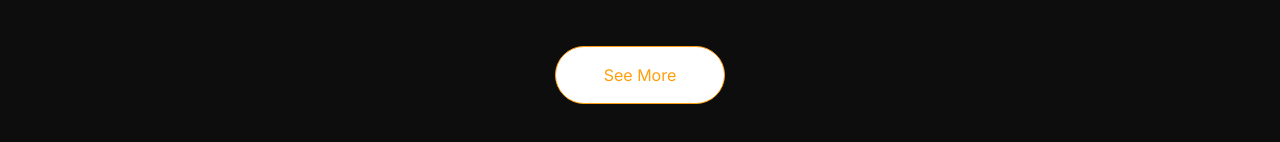
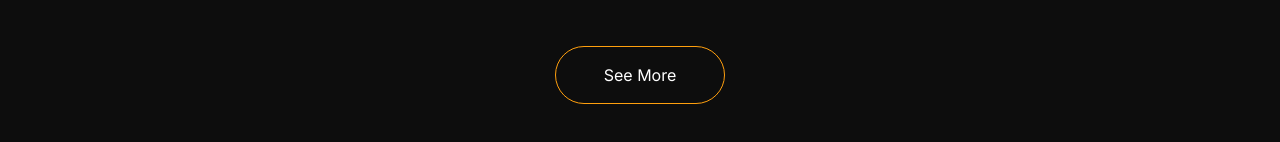
Before and after one commit to g-andrei/mock-restaurant-app, a React (Vite) app: page / in a window 1280 px wide. Shown: the part 4550-4692 px from the top of the page. Built offline with nearby package versions, Linux system fonts and the light colour scheme.

Commit message:
fix button styled

```diff
--- a/src/components/Button/Button.styled.ts
+++ b/src/components/Button/Button.styled.ts
@@ -16,7 +16,9 @@ export const StyledButton = styled.button<StyledButtonProps>`
       transition: 0.5s;
       background-color: ${variant === BUTTON_VARIANT.secondary
         ? colors.white
-        : colors.primary};
+        : variant === BUTTON_VARIANT.tertiary
+          ? 'transparent'
+          : colors.primary};
 
       color: ${variant === BUTTON_VARIANT.secondary
         ? colors.primary
--- a/src/components/Button/constants.ts
+++ b/src/components/Button/constants.ts
@@ -1,4 +1,5 @@
 export const BUTTON_VARIANT = {
   primary: 'primary',
-  secondary: 'secondary'
+  secondary: 'secondary',
+  tertiary: 'tertiary'
 };
--- a/src/sections/OurChef/OurChef.tsx
+++ b/src/sections/OurChef/OurChef.tsx
@@ -81,7 +81,7 @@ const OurChef = () => {
         ))}
       </StyledOurChef>
 
-      <Button rounded variant={BUTTON_VARIANT.secondary}>
+      <Button rounded variant={BUTTON_VARIANT.tertiary}>
         {t('button.seeMore')}
       </Button>
     </StyledOurChefContainer>
```
